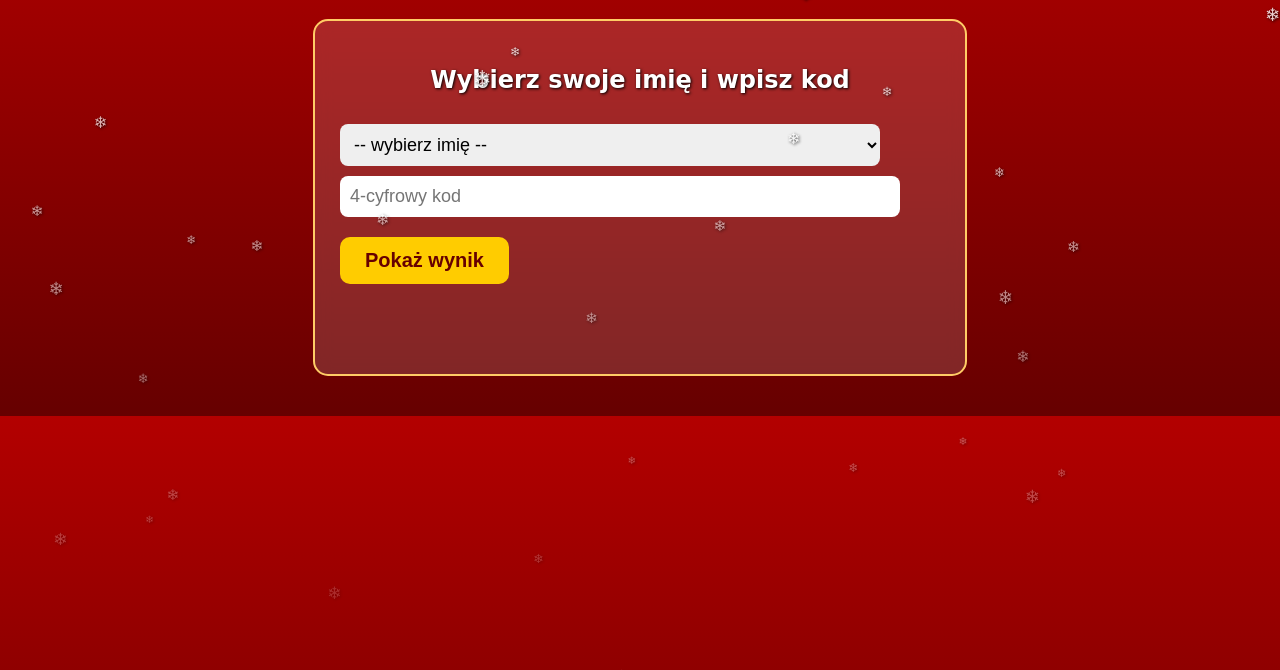
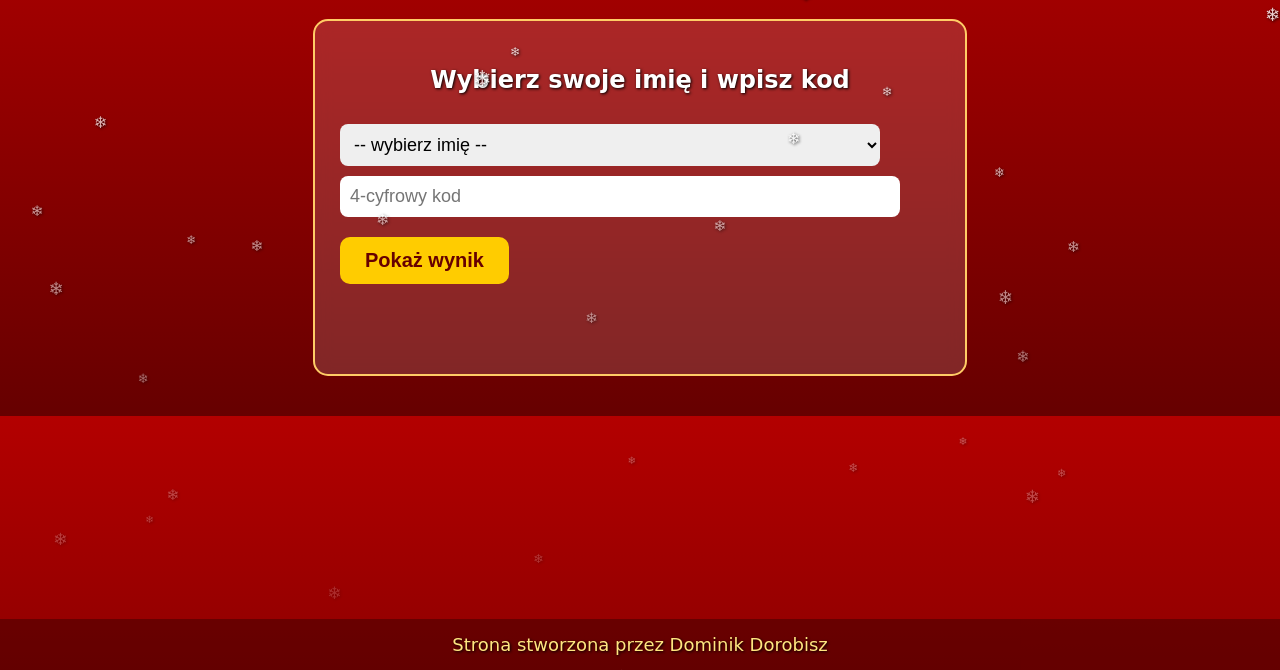
Before and after one commit to Dominqd98/Mikolajki.io, a plain HTML site: page index.html in a window 1280 px wide. Shown: the part 130-800 px from the top of the page. Drawn offline with Linux system fonts and the light colour scheme; a web font is replaced by a local one.

Commit message:
index.html

```diff
--- a/index.html
+++ b/index.html
@@ -24,6 +24,18 @@ button:hover { background: #ffee55; transform: scale(1.05); }
 @keyframes shake { from { transform: translateX(-4px); } to { transform: translateX(4px); } }
 .snowflake { position: fixed; top: -10px; color: white; font-size: 18px; pointer-events: none; animation: fall linear infinite; }
 @keyframes fall { 0% { transform: translateY(-10px); opacity: 1; } 100% { transform: translateY(110vh); opacity: 0; } }
+
+/* Stopka */
+footer {
+    text-align: center;
+    padding: 15px 0;
+    background: rgba(0,0,0,0.3);
+    color: #ffe680;
+    position: fixed;
+    width: 100%;
+    bottom: 0;
+    font-size: 18px;
+}
 </style>
 </head>
 <body>
@@ -39,9 +51,7 @@ button:hover { background: #ffee55; transform: scale(1.05); }
 </div>
 
 <script>
-// --------------------------
 // STAŁE KODY 4-CYFROWE
-// --------------------------
 const kody = {
     "Dominik": "4821",
     "Paulina": "7395",
@@ -53,23 +63,19 @@ const kody = {
     "Beata": "3916"
 };
 
-// --------------------------
 // STAŁE WYNIKI LOSOWANIA
-// --------------------------
 const wyniki = {
-    "Dominik": "Beata",
+    "Dominik": "Klaudia",
     "Paulina": "Leszek",
     "Rafał": "Paulina",
     "Klaudia": "Paweł",
-    "Paweł": "Klaudia",
+    "Paweł": "Beata",
     "Jowita": "Dominik",
     "Leszek": "Jowita",
     "Beata": "Rafał"
 };
 
-// --------------------------
 // UCZESTNICY I PARY
-// --------------------------
 const pary = [
     ["Dominik", "Paulina"],
     ["Rafał", "Klaudia"],
@@ -90,9 +96,7 @@ osoby.forEach(o => {
     select.appendChild(op);
 });
 
-// --------------------------
 // ANIMACJA ŚNIEGU
-// --------------------------
 function snow() {
     const s=document.createElement("div");
     s.className="snowflake"; s.innerHTML="❄";
@@ -104,9 +108,7 @@ function snow() {
 }
 setInterval(snow,120);
 
-// --------------------------
 // POKAZANIE WYNIKU
-// --------------------------
 function pokaz() {
     const osoba = document.getElementById("osoba").value;
     const kod = document.getElementById("kod").value;
@@ -125,5 +127,10 @@ function pokaz() {
 }
 </script>
 
+<!-- Stopka -->
+<footer>
+    Strona stworzona przez Dominik Dorobisz
+</footer>
+
 </body>
 </html>
```
